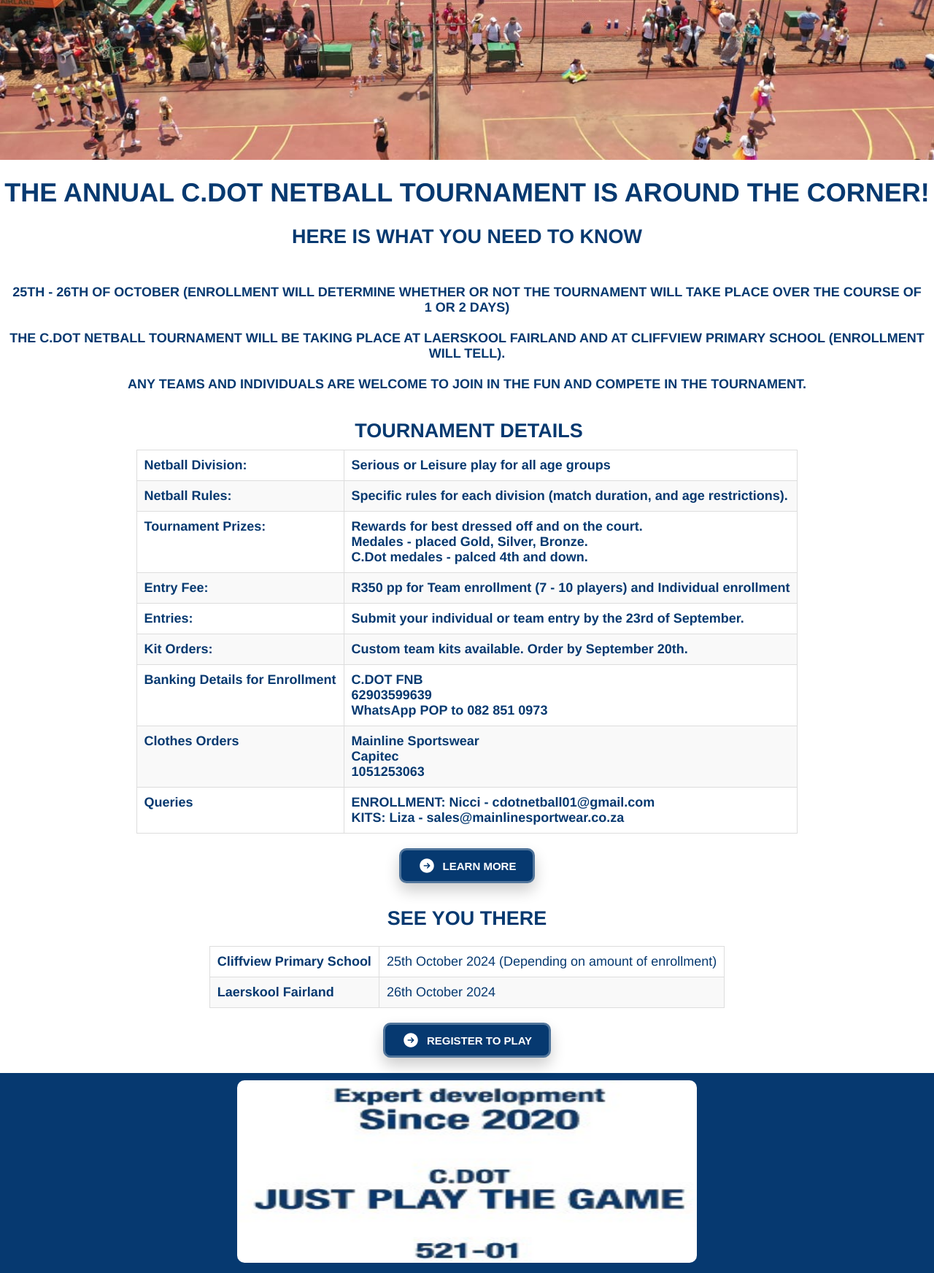
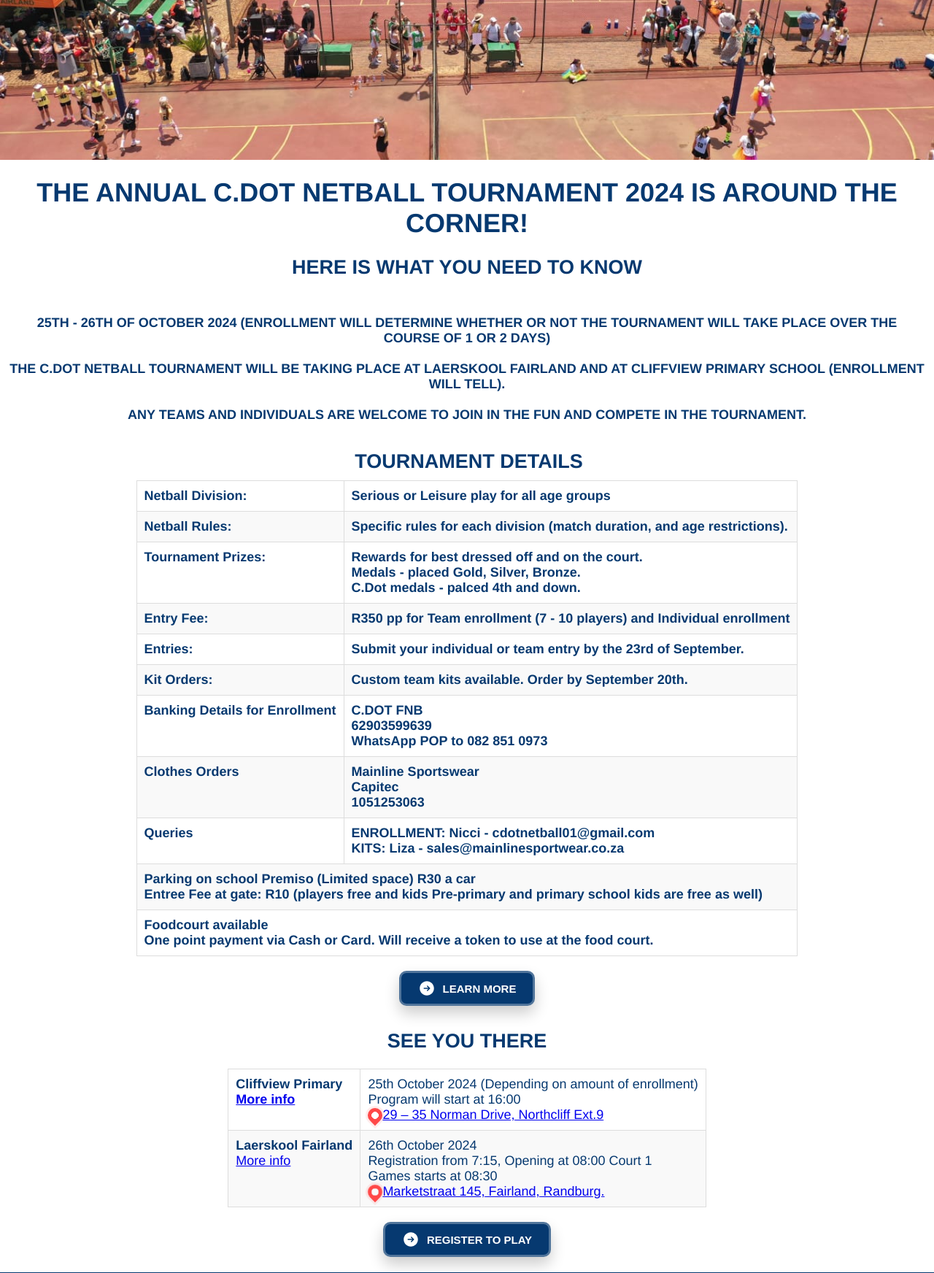
Before and after one commit to FuryOfD/cdotnetball, a Flask app: page / in a window 1280 px wide. Shown: the part 585-2329 px from the top of the page at 73% size. Run offline with Flask 3, Linux system fonts and the light colour scheme.

Commit message:
more info and style

```diff
--- a/static/css/home.css
+++ b/static/css/home.css
@@ -153,3 +153,36 @@ tr .last-row{
       left: 100%;
     }
   }
+
+  .inline-container {
+    display: flex;
+    align-items: center;
+  }
+
+  .loader {
+    width: 20px;
+    height: 20px;
+    transform: rotate(45deg);
+  }
+
+  .loader:before,
+  .loader:after {
+    content: "";
+    position: absolute;
+    inset: 0;
+    border-radius: 50% 50% 0 50%;
+    background: #0000;
+    background-image: radial-gradient(circle 5px at 50% 50%,#0000 94%, #ff4747);
+  }
+
+  .loader:after {
+    animation: pulse-ytk0dhmd 1s infinite;
+    transform: perspective(336px) translateZ(0px);
+  }
+
+  @keyframes pulse-ytk0dhmd {
+    to {
+      transform: perspective(336px) translateZ(84px);
+      opacity: 0;
+    }
+  }
--- a/templates/confirmation.html
+++ b/templates/confirmation.html
@@ -21,7 +21,7 @@
 
         <p>
             We are excited to see you at the big day!
-            From C.dot we really appreciate your participation.
+            From C.Dot we really appreciate your participation.
             With your enrollment, the club can provide new equipment and facilities for the kids.
         </p>
         <button>
--- a/templates/home.html
+++ b/templates/home.html
@@ -39,14 +39,14 @@
         </div>
 
         <div>
-            <h1>THE ANNUAL C.DOT NETBALL TOURNAMENT IS AROUND THE CORNER!
+            <h1>THE ANNUAL C.DOT NETBALL TOURNAMENT 2024 IS AROUND THE CORNER!
             </h1>
             <h2>HERE IS WHAT YOU NEED TO KNOW</h2>
         </div>
 
         <div class="grid-item">
             <p>
-                25TH - 26TH OF OCTOBER (ENROLLMENT WILL DETERMINE WHETHER OR NOT THE
+                25TH - 26TH OF OCTOBER 2024 (ENROLLMENT WILL DETERMINE WHETHER OR NOT THE
                 TOURNAMENT WILL TAKE PLACE OVER THE COURSE OF 1 OR 2 DAYS)
                 <br><br>
                 THE C.DOT NETBALL TOURNAMENT WILL BE TAKING PLACE AT LAERSKOOL FAIRLAND
@@ -82,8 +82,8 @@
                         </td>
                         <td>
                             Rewards for best dressed off and on the court.<br>
-                            Medales - placed Gold, Silver, Bronze.<br>
-                            C.Dot medales - palced 4th and down.<br>
+                            Medals - placed Gold, Silver, Bronze.<br>
+                            C.Dot medals - palced 4th and down.<br>
 
                         </td>
                     </tr>
@@ -141,6 +141,22 @@
                             KITS: Liza - sales@mainlinesportwear.co.za<br>
                         </td>
                     </tr>
+                    <tr>
+                        <!-- This cell spans across two columns -->
+                        <td colspan="2">
+                            Parking on school Premiso (Limited space)  R30 a car<br>
+                            Entree Fee at gate: R10 (players free and kids Pre-primary and primary school kids are free as well)
+                        </td>
+                      </tr>
+
+                      <tr>
+                        <!-- This cell spans across two columns -->
+                        <td colspan="2">
+                            <strong>Foodcourt available</strong>
+                            <br>
+                            One point payment via Cash or Card. Will receive a token to use at the food court.
+                        </td>
+                      </tr>
                 </tbody>
             </table>
 
@@ -163,18 +179,38 @@
             <table>
                 <tr>
                     <td>
-                        <strong>Cliffview Primary School</strong>
+                        <strong>Cliffview Primary <br>
+                        <a href="https://www.cliffviewprimary.org.za/">More info</a>
+                    </strong>
                     </td>
                     <td>
-                        25th October 2024 (Depending on amount of enrollment)
+                        25th October 2024 (Depending on amount of enrollment) <br>
+                        Program will start at 16:00 <br>
+
+                        <div class="inline-container">
+                            <div class="loader"><a href="https://www.google.com/maps/place/29+Norman+Dr,+Northcliff,+Randburg,+2115,+South+Africa/@-26.147734,27.94602,16z/data=!4m6!3m5!1s0x1e950ab8db6203a7:0x92d582e2134cea4f!8m2!3d-26.1477341!4d27.9460198!16s%2Fg%2F11jdwxml4y?hl=en-GB&entry=ttu&g_ep=EgoyMDI0MDkwNC4wIKXMDSoASAFQAw%3D%3D" target="_blank"> </div>
+                            <div class="text">29 – 35 Norman Drive, Northcliff Ext.9</div>
+                          </div>
+
+
+
+
                     </td>
                 </tr>
                 <tr>
                     <td>
-                        <strong>Laerskool Fairland</strong>
+                        <strong>Laerskool Fairland</strong> <br>
+                        <a href="https://laerskoolfairland.co.za/">More info</a>
                     </td>
                     <td>
-                        26th October 2024
+                        26th October 2024 <br>
+                        Registration from 7:15, Opening at 08:00 Court 1 <br>
+                        Games starts at 08:30 <br>
+
+                        <div class="inline-container">
+                            <div class="loader"><a href="https://www.google.com/maps/place/Laerskool+Fairland/@-26.1346998,27.9390944,17z/data=!3m1!4b1!4m6!3m5!1s0x1e950ab2da1acb1d:0xdb0fbf9ebcc4a27c!8m2!3d-26.1346998!4d27.9390944!16s%2Fg%2F1tfnjxn3?entry=ttu&g_ep=EgoyMDI0MDkwNC4wIKXMDSoASAFQAw%3D%3D" target="_blank"> </div>
+                            <div class="text">Marketstraat 145, Fairland, Randburg.</div>
+                          </div>
                     </td>
                 </tr>
             </table>
```
Also changed, not shown: static/css/registration.css (+32 -0 lines), templates/info.html (+9 -1 lines), templates/register.html (+67 -2 lines).
